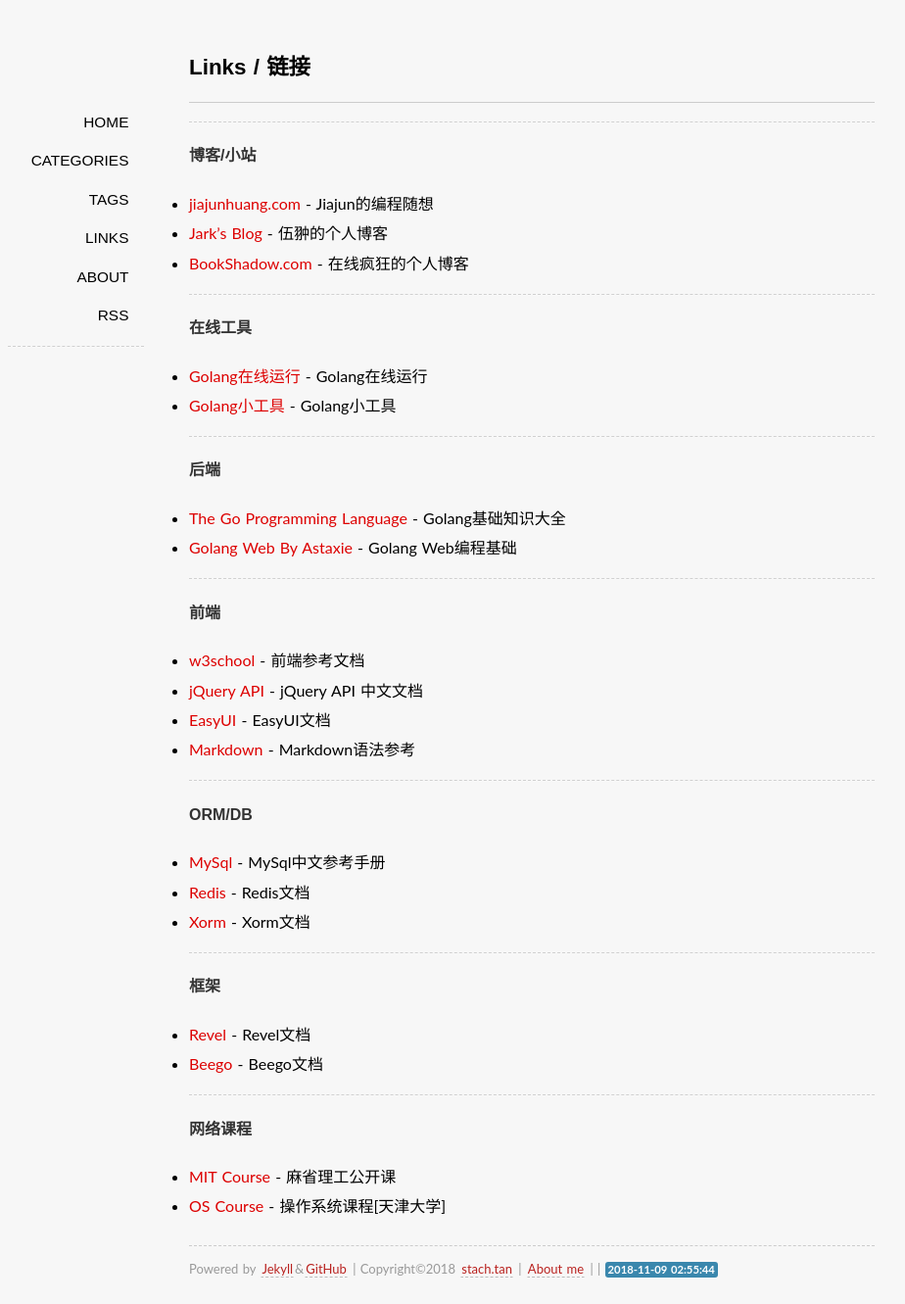
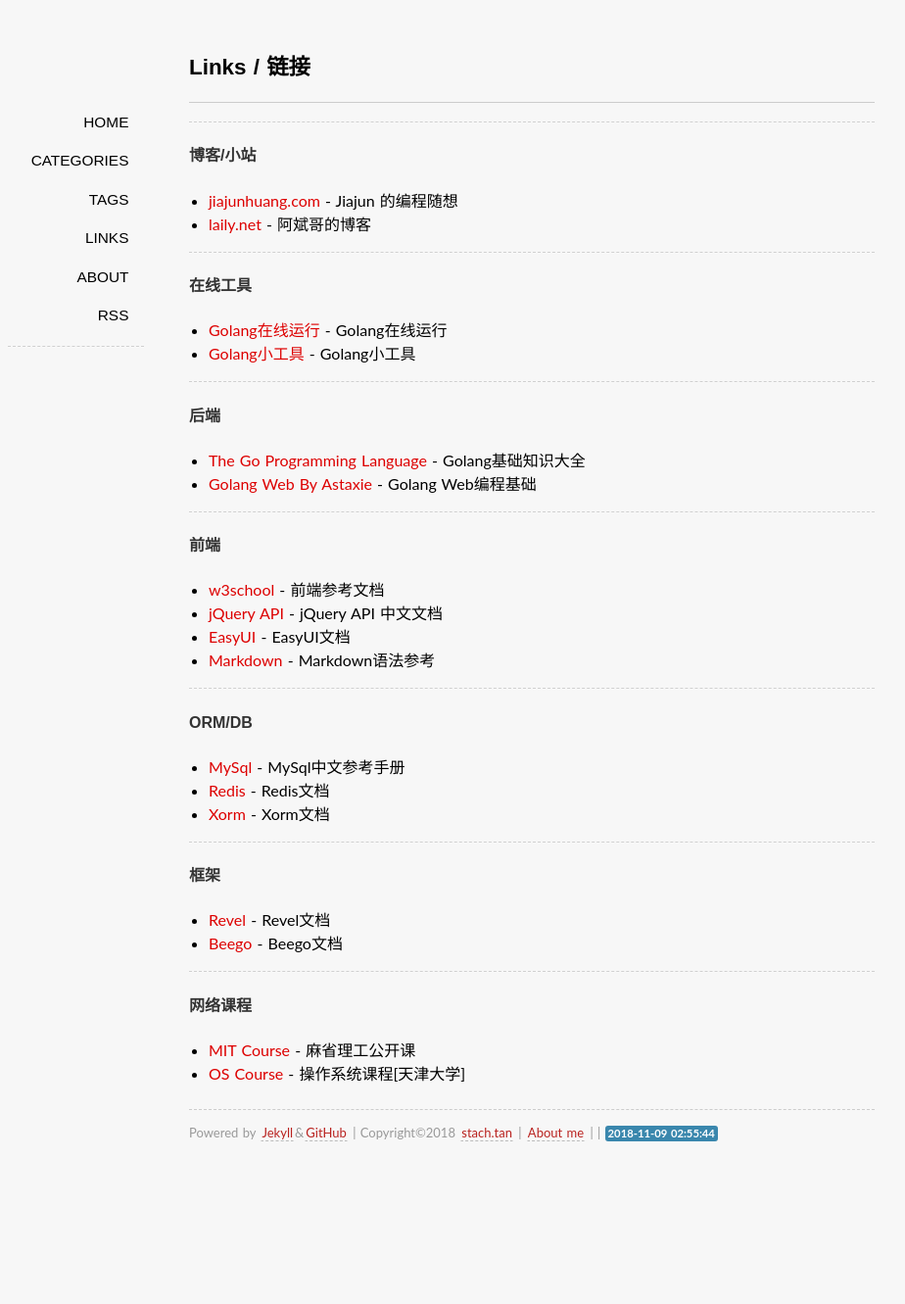
Before and after one commit to hopehook/HopeHook.com, a Jekyll site: the page built from links/index.md, in a window 1280 px wide. Shown: the whole page at 98% size, without its empty margins (97-1021 px from the left). Built offline with Jekyll 4.4.1, drawn with Linux system fonts in a browser that asks for light colours; some web fonts are replaced; comment, search, counter and statistics services are not loaded; after the commit the page ends 1192 px from its top, so only the background shows below that.

Commit message:
更新样式

```diff
--- a/_layouts/default.html
+++ b/_layouts/default.html
@@ -7,7 +7,6 @@
     <link rel="shortcut icon" href="/favicon.ico" />
     <link href="/feed/" rel="alternate" title="{{ site.author }}" type="application/atom+xml" />
     <link rel="stylesheet" href="/media/css/style.css" />
-    <link rel="stylesheet" href="/media/css/highlight.css" />
     <script type="text/javascript" src="/media/js/jquery-1.7.1.min.js"></script>
 	<!-- some other meta -->
 	{% if page.url == "/404.html" %}
--- a/links/index.md
+++ b/links/index.md
@@ -6,9 +6,8 @@
 
 ----
 #### 博客/小站
-* [jiajunhuang.com](https://jiajunhuang.com/) - Jiajun的编程随想
-* [Jark's Blog](http://wuchong.me//) - 伍翀的个人博客
-* [BookShadow.com](http://bookshadow.com) - 在线疯狂的个人博客
+* [jiajunhuang.com](https://jiajunhuang.com/) - Jiajun 的编程随想
+* [laily.net](https://laily.net/) - 阿斌哥的博客
 <br/>
 
 ---
--- a/media/css/style.css
+++ b/media/css/style.css
@@ -12,30 +12,44 @@
 	background-color:#F7F7F7;
 }
 
-*{padding:0;border:none;outline:none;}
+time {
+        font-size: 15px;
+        font-family: arial, monospace, Monaco, "Microsoft YaHei";
+}
+
+*{border:none;outline:none;}
 a{color:#dd0000;text-decoration:none;}
 a:hover{color:#333333;text-decoration:underline;}
 hr{margin:.7em 0;border-top:1px dashed #d0d0d0;border-bottom:1px dashed #f9f9f9;}
 /* p{padding:.2em 0;} */
-li{padding:.2em 0;}
-/*  ol,ul{list-style-position:inside;} */
-ol ul, ul ol, ul ul, ol ol {margin-left:1em;}
+/*li{padding:.2em 0;} */
+/* 一级 */
+ol, ul{
+    margin-left: 20px;
+    padding: 0;
+}
+/* 二级 */
+ol ul, ul ol, ul ul, ol ol {
+    margin-left: 20px;
+    padding: 0;
+}
+
 
 blockquote{display:block;text-align:justify;border-left:4px solid #eeeeee;}
 blockquote{margin:1em 0em;padding-left:1.5em;}
 blockquote p{margin:0;padding:.5em 0;}
 
 pre, code{
-  background-color: #f0efef;
-  color: #2b2b2a;
-  padding: 0 1em;
-  font-family: Consolas,Monaco,Menlo,"Input Mono","PT Mono",monospace;
+  background-color: #421d1d;
+  color: #faf4f4;
+  padding: 0 .5em;
+  font-family: Menlo, Consolas,Monaco,"Input Mono","PT Mono",monospace;
   font-size: 12px;
   line-height: 1.6;
   display: block;
   overflow: auto;
   word-wrap: break-word;
-  border-radius: 5px;
+  border-radius: 3px;
 }
 
 #container{width:700px;margin:2em auto;display:block;padding:0 2em;}
@@ -70,8 +84,8 @@
 .gist{font-size: 12px;line-height:1.6;}
 
 footer{
-display:block;
-border-top: 1px dashed #CCC;
+    display:block;
+    border-top: 1px dashed #CCC;
 }
 
 footer small {
```
Also changed, not shown: _posts/2018-09-17-golang_thrift_client_pool.md (+1 -1 lines).
